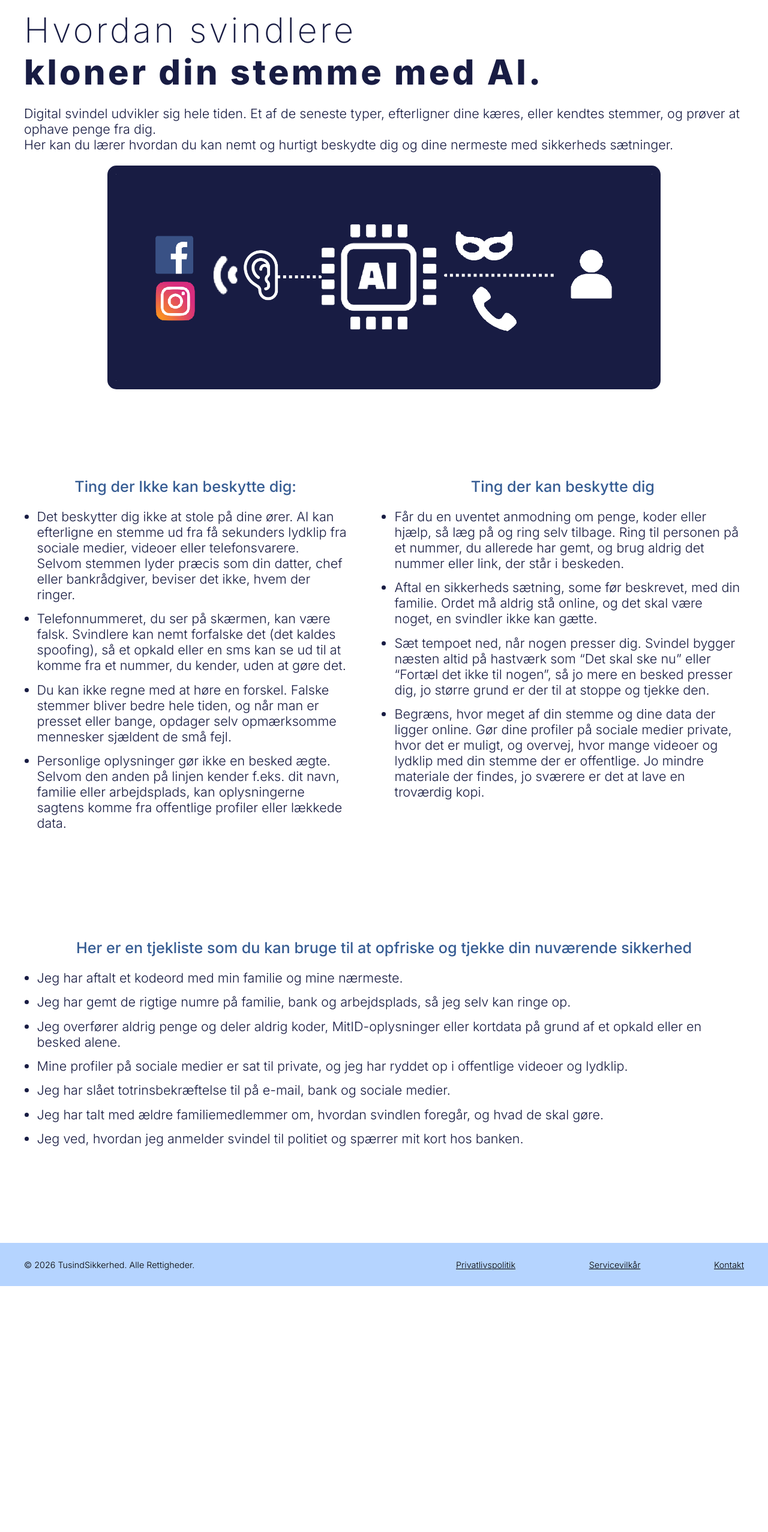
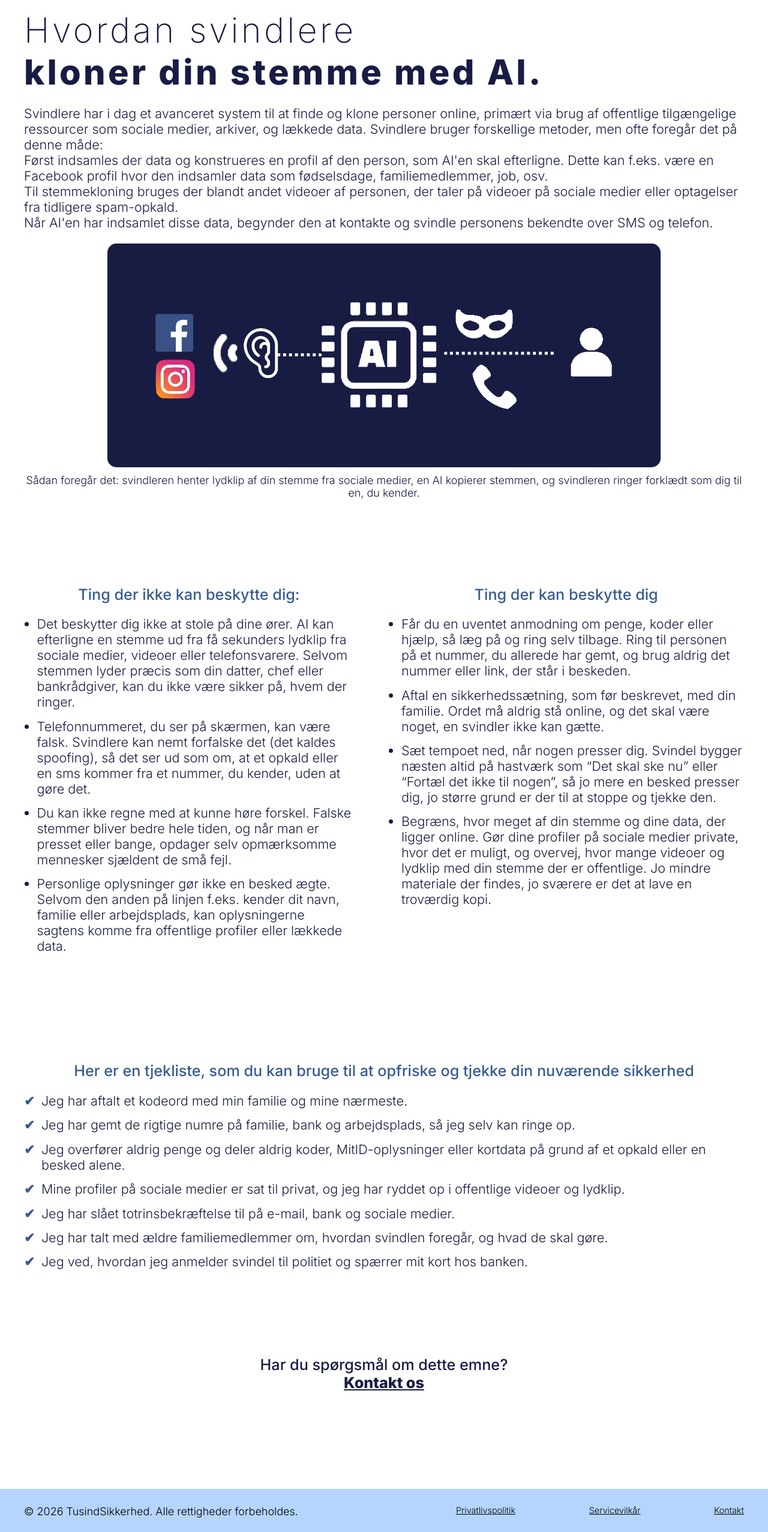
Before and after one commit to OscHIBA/proj2, a plain HTML site: page hvordan.html in a window 1280 px wide. Shown: the part 55-2609 px from the top of the page at 60% size. Before the commit the page ends 2199 px from the top, so only its background shows below. Drawn offline with Linux system fonts and the light colour scheme.

Commit message:
added comments and spell checking

```diff
--- a/css/global_style.css
+++ b/css/global_style.css
@@ -1,3 +1,5 @@
+/* CTRL+K & CTRL+C, kommentar shortcut */
+
 /*Import af Inter fonten fra Google siden basic HTML ikke inkludere den*/
 @import url('https://fonts.googleapis.com/css2?family=Inter:ital,opsz,wght@0,14..32,100..900;1,14..32,100..900&display=swap');
 
@@ -12,13 +14,15 @@ Root variabler. Holder numre og favere der bliver brugt af flere forskellige kla
     --DarkBlue: #181C43;
     --MediumBlue: #365C93;
     --Background1: #b5d4ff;
-    --Background2: #ffffff; /*body background farve*/
+    --Background2: #ffffff;
 }
 
 
 /*
 Endre den root rem størelse for font sizen, så det effekter af alt text på siden efter skærm-størelsen.
-Går fra 16px (rem defaulten) til 12px ved mindre skærmstørelser
+Går fra 16px (rem defaulten) til 12px ved mindre skærmstørelse
+
+edit: skiftet til rem for ikke at ændre default font size, required af WCAG
 */
 html {
     font-size: clamp(0.5rem, 0.5rem + 0.5vw, 1rem);
@@ -49,11 +53,10 @@ body {
 
 
 /*
-Tekst klasser for headers & p
+globale klasser
 
 .bold og .blue f.eks. bliver brugt til spcefikke variationer af de allerede eksisterne tekst klasser
 */
-
 h1 {
     color: var(--DarkBlue);
     font-size: 4rem;
@@ -116,13 +119,11 @@ p.big {
     font-weight: 500;
     letter-spacing: 0;
 }
-/* links inde i tekst (f.eks. email og tlf på kontakt siden) */
+/* links inde i tekst, f.eks. email og tlf på kontakt siden */
 p a {
     color: var(--DarkBlue);
     font-weight: inherit;
 }
-
-
 
 
 img {
@@ -133,6 +134,16 @@ img {
   max-width: 100%;
 }
 
+/* img figure captions, såden set billede tekst*/
+figure {
+    margin: 0;
+    text-align: center;
+}
+figcaption {
+    color: var(--DarkBlue);
+    font-size: 1.25rem;
+    margin-top: 0.5rem;
+}
 
 
 
@@ -203,12 +214,12 @@ footer > :last-child {
     flex: 0 1 40%;
     gap: 1.5rem;
 }
-
+footer small {
+    color: black;
+}
 footer a {
     color: black;
 }
-
-
 
 /*--------Basic containers og lister------*/
 
@@ -218,32 +229,18 @@ main {
     margin: 1.2rem auto;
 }
 
+
 /*subcontainer, bruges til at opdele sektioner*/
 .subcontainer {
     margin-bottom: 10rem;
     flex: 1;
 }
-
 .subcontainer div {
     margin-bottom: 1.5rem;
 }
 
-.subcontainer.center {
-    display: flex;
-    flex-direction: column;
-    align-items: center;
-    justify-content: center;
-    text-align: center;
-}
 
-.subcontainer.center div {
-    display: flex;
-    flex-direction: column;
-    align-items: center;
-}
-
-
-/*doublecontainer, bruges til a display elementer i 2 kolonner*/
+/*doublecontainer, bruges til a vise elementer i 2 kolonner*/
 .doublecontainer {
     display: flex;
     justify-content: space-between;
@@ -251,6 +248,11 @@ main {
     gap: 4rem;
 }
 
+
+/*
+Når skærmen kommer under den max-width defineret, så overwriter @media de elementer den indeholder.
+dette gøres så billderene bliver vist under teksten
+*/
 @media (max-width: 700px) {
     .doublecontainer {
         flex-direction: column;
@@ -258,21 +260,24 @@ main {
         gap: 2rem;
     }
 
+    /* ændre størelsen af billedet siden den tidligere størelse fra de 2 kolonner ikke længre passer */
     .doublecontainer img {
         width: 32rem;
         max-width: 100%;
     }
 
+    /* specefikt til doublecontainere med img definiret først. reverser columnen så billedet bliver nedenunder teksten */
     .doublecontainer.reverse {
         flex-direction: column-reverse;
     }
 }
 
+
+/*punklister*/
 .pointlist {
     margin-top: 1.5rem;
     padding-left: 1.5rem;
 }
-
 .pointlist li {
     color: var(--DarkBlue);
     font-size: 1.5rem;
@@ -280,10 +285,30 @@ main {
 }
 
 
+/*
+    fjener poinlists prikker og sætter et ascii checkmark ikon ind i stædet
+
+    kunne gøres med ::marker men kan gøre at en skærmlæser, læser alle ✔ ikonerne op (tror jeg).
+    dette giver det samme resultat ligemeget hvad
+ */
+.checklist {
+    list-style: none; /* fjerner prikkerne */
+    padding-left: 0;
+}
+.checklist li {
+    display: flex;
+    gap: 0.75rem;
+}
+
+.checklist li::before {
+    content: "✔" / "";  /*sætter ikonet, det tomme string efter / får skærmlæsere til at springe det over siden definition er tom*/
+    color: var(--MediumBlue);
+    font-weight: 800;
+}
+
 
 
 /*-------kontakt formular-------*/
-
 .kontaktform {
     background-color: var(--DarkBlue);
     display: flex;
@@ -310,6 +335,8 @@ main {
     padding: .5rem;
 }
 
+
+/* send knap */
 .kontaktform button {
     font-size: 1.5rem;
     font-weight: 400;
@@ -321,9 +348,11 @@ main {
     border-radius: 0;
     border: none;
 }
+/* når musen er over knappen */
 .kontaktform button:hover {
     background-color: var(--Background1);
 }
+/* når kappen trykkes/holdes nede */
 .kontaktform button:active {
     background-color: var(--MediumBlue);
 }
@@ -345,7 +374,6 @@ main {
     min-height: 15rem;
 
     resize: vertical;
-    overflow: hidden;
 
     color: black;
 
--- a/hvordan.html
+++ b/hvordan.html
@@ -6,6 +6,7 @@
 
     <link rel="stylesheet" href="css/global_style.css">
 
+    <!--icon til taskbaren af websiten-->
     <link rel="icon" href="/images/Icon.png">
     <title>Hvordan - TusindSikkerhed</title>
 </head>
@@ -17,7 +18,7 @@
             <a href="index.html" class="logo">TusindSikkerhed.dk</a>
         </div>
 
-        <nav>
+        <nav aria-label="Hovedmenu">
             <a href="index.html">Hjem</a>
             <a href="hvordan.html">Hvordan</a>
             <a href="kontakt.html">Kontakt</a>
@@ -30,6 +31,8 @@
 
     <!--Main-->
     <main>
+
+        <!--titel/intro sektion -->
         <section class="subcontainer">
             <div>
                 <h1>
@@ -40,63 +43,84 @@
 
             <div>
                 <p>
-                    Digital svindel udvikler sig hele tiden. Et af de seneste typer, efterligner dine kæres, eller kendtes stemmer, og prøver at ophave penge fra dig.<br/>
-                    Her kan du lærer hvordan du kan nemt og hurtigt beskydte dig og dine nermeste med sikkerheds sætninger.
+                    Svindlere har i dag et avanceret system til at finde og klone personer online, primært via brug af offentlige tilgængelige ressourcer som sociale medier, arkiver, og lækkede data.
+                    Svindlere bruger forskellige metoder, men ofte foregår det på denne måde: <br>
+                    Først indsamles der data og konstrueres en profil af den person, som AI'en skal efterligne. Dette kan f.eks. være en Facebook profil hvor den indsamler data som fødselsdage, familiemedlemmer, job, osv.<br>
+                    Til stemmekloning bruges der blandt andet videoer af personen, der taler på videoer på sociale medier eller optagelser fra tidligere spam-opkald.<br>
+                    Når AI'en har indsamlet disse data, begynder den at kontakte og svindle personens bekendte over SMS og telefon.
                 </p>
             </div>
 
+            <!--billede -->
             <center>
-                <img src="images/processexample.png" alt="
-                Diagram: Svindlere henter stemmeklip fra Facebook og Instagram, en AI kopierer stemmen, og svindleren ringer til offeret forklædt som en du kender.
-                ">
+                <figure>
+                    <img src="images/processexample.png" alt="
+                    Diagram i fire trin: Facebook- og Instagram-ikoner, et øre der lytter, en AI-chip, og til sidst en maske og en telefon, der forbinder til en person.
+                    ">
+                    <figcaption>Sådan foregår det: svindleren henter lydklip af din stemme fra sociale medier, en AI kopierer stemmen, og svindleren ringer forklædt som dig til en, du kender.</figcaption>
+                </figure>
             </center>
         </section>
 
 
        <section class="subcontainer">
             <div class="doublecontainer" >
+                <!--punktliste -->
                 <div>
                     <center>
-                        <h2 class="blue">Ting der Ikke kan beskytte dig:</h2>
+                        <h2 class="blue">Ting der ikke kan beskytte dig:</h2>
                     </center>
                     <ul class="pointlist">
-                        <li>Det beskytter dig ikke at stole på dine ører. AI kan efterligne en stemme ud fra få sekunders lydklip fra sociale medier, videoer eller telefonsvarere. Selvom stemmen lyder præcis som din datter, chef eller bankrådgiver, beviser det ikke, hvem der ringer.</li>
-                        <li>Telefonnummeret, du ser på skærmen, kan være falsk. Svindlere kan nemt forfalske det (det kaldes spoofing), så et opkald eller en sms kan se ud til at komme fra et nummer, du kender, uden at gøre det.</li>
-                        <li>Du kan ikke regne med at høre en forskel. Falske stemmer bliver bedre hele tiden, og når man er presset eller bange, opdager selv opmærksomme mennesker sjældent de små fejl.</li>
-                        <li>Personlige oplysninger gør ikke en besked ægte. Selvom den anden på linjen kender f.eks. dit navn, familie eller arbejdsplads, kan oplysningerne sagtens komme fra offentlige profiler eller lækkede data.</li>
+                        <li>Det beskytter dig ikke at stole på dine ører. AI kan efterligne en stemme ud fra få sekunders lydklip fra sociale medier, videoer eller telefonsvarere. Selvom stemmen lyder præcis som din datter, chef eller bankrådgiver, kan du ikke være sikker på, hvem der ringer.</li>
+                        <li>Telefonnummeret, du ser på skærmen, kan være falsk. Svindlere kan nemt forfalske det (det kaldes spoofing), så det ser ud som om, at et opkald eller en sms kommer fra et nummer, du kender, uden at gøre det.</li>
+                        <li>Du kan ikke regne med at kunne høre forskel. Falske stemmer bliver bedre hele tiden, og når man er presset eller bange, opdager selv opmærksomme mennesker sjældent de små fejl.</li>
+                        <li>Personlige oplysninger gør ikke en besked ægte. Selvom den anden på linjen f.eks. kender dit navn, familie eller arbejdsplads, kan oplysningerne sagtens komme fra offentlige profiler eller lækkede data.</li>
                     </ul>
                 </div>
+
+                <!--punktliste -->
                 <div>
                     <center>
                         <h2 class="blue">Ting der kan beskytte dig</h2>
                     </center>
                     <ul class="pointlist">
                         <li>Får du en uventet anmodning om penge, koder eller hjælp, så læg på og ring selv tilbage. Ring til personen på et nummer, du allerede har gemt, og brug aldrig det nummer eller link, der står i beskeden.</li>
-                        <li>Aftal en sikkerheds sætning, some før beskrevet, med din familie. Ordet må aldrig stå online, og det skal være noget, en svindler ikke kan gætte.</li>
+                        <li>Aftal en sikkerhedssætning, som før beskrevet, med din familie. Ordet må aldrig stå online, og det skal være noget, en svindler ikke kan gætte.</li>
                         <li>Sæt tempoet ned, når nogen presser dig. Svindel bygger næsten altid på hastværk som “Det skal ske nu” eller “Fortæl det ikke til nogen”, så jo mere en besked presser dig, jo større grund er der til at stoppe og tjekke den.</li>
-                        <li>Begræns, hvor meget af din stemme og dine data der ligger online. Gør dine profiler på sociale medier private, hvor det er muligt, og overvej, hvor mange videoer og lydklip med din stemme der er offentlige. Jo mindre materiale der findes, jo sværere er det at lave en troværdig kopi.</li>
+                        <li>Begræns, hvor meget af din stemme og dine data, der ligger online. Gør dine profiler på sociale medier private, hvor det er muligt, og overvej, hvor mange videoer og lydklip med din stemme der er offentlige. Jo mindre materiale der findes, jo sværere er det at lave en troværdig kopi.</li>
                     </ul>
                 </div>
             </div>
         </section>
 
+        <!--tjekliste -->
         <section class="subcontainer">
             <div>
                 <center>
-                    <h2 class="blue"> Her er en tjekliste som du kan bruge til at opfriske og tjekke din nuværende sikkerhed</h2>
+                    <h2 class="blue"> Her er en tjekliste, som du kan bruge til at opfriske og tjekke din nuværende sikkerhed</h2>
                 </center>
 
-                <ul class="pointlist">
+                <!-- skifter "li"'s bullet icon ud med et tjek icon, se css' -->
+                <ul class="pointlist checklist">
                     <li>Jeg har aftalt et kodeord med min familie og mine nærmeste.</li>
                     <li>Jeg har gemt de rigtige numre på familie, bank og arbejdsplads, så jeg selv kan ringe op.</li>
                     <li>Jeg overfører aldrig penge og deler aldrig koder, MitID-oplysninger eller kortdata på grund af  et opkald eller en besked alene.</li>
-                    <li>Mine profiler på sociale medier er sat til private, og jeg har ryddet op i offentlige videoer og lydklip.</li>
+                    <li>Mine profiler på sociale medier er sat til privat, og jeg har ryddet op i offentlige videoer og lydklip.</li>
                     <li>Jeg har slået totrinsbekræftelse til på e-mail, bank og sociale medier.</li>
                     <li>Jeg har talt med ældre familiemedlemmer om, hvordan svindlen foregår, og hvad de skal gøre.</li>
                     <li>Jeg ved, hvordan jeg anmelder svindel til politiet og spærrer mit kort hos banken.</li>
                 </ul>
             </div>
         </section>
+
+        <!-- hjælp links -->
+        <center>
+            <section class="subcontainer">
+                <div>
+                    <h2>Har du spørgsmål om dette emne? <a class="bold" href="kontakt.html">Kontakt os</a></h2>
+                </div>
+            </section>
+        </center>
     </main>
 
 
@@ -106,10 +130,10 @@
     <!--Footer-->
     <footer>
         <div>
-            <a>© 2026 TusindSikkerhed. Alle Rettigheder.</a>
+            <p><small>© 2026 TusindSikkerhed. Alle rettigheder forbeholdes.</small></p>
         </div>
 
-        <nav>
+        <nav aria-label="Footer">
             <a href="privacypolicy.html">Privatlivspolitik</a>
             <a href="termsofservice.html">Servicevilkår</a>
             <a href="kontakt.html">Kontakt</a>
```
Also changed, not shown: index.html (+39 -21 lines), kontakt.html (+25 -15 lines), images/__example1.png (added), images/_example2.png (added), images/example1.png, images/example2.png.
